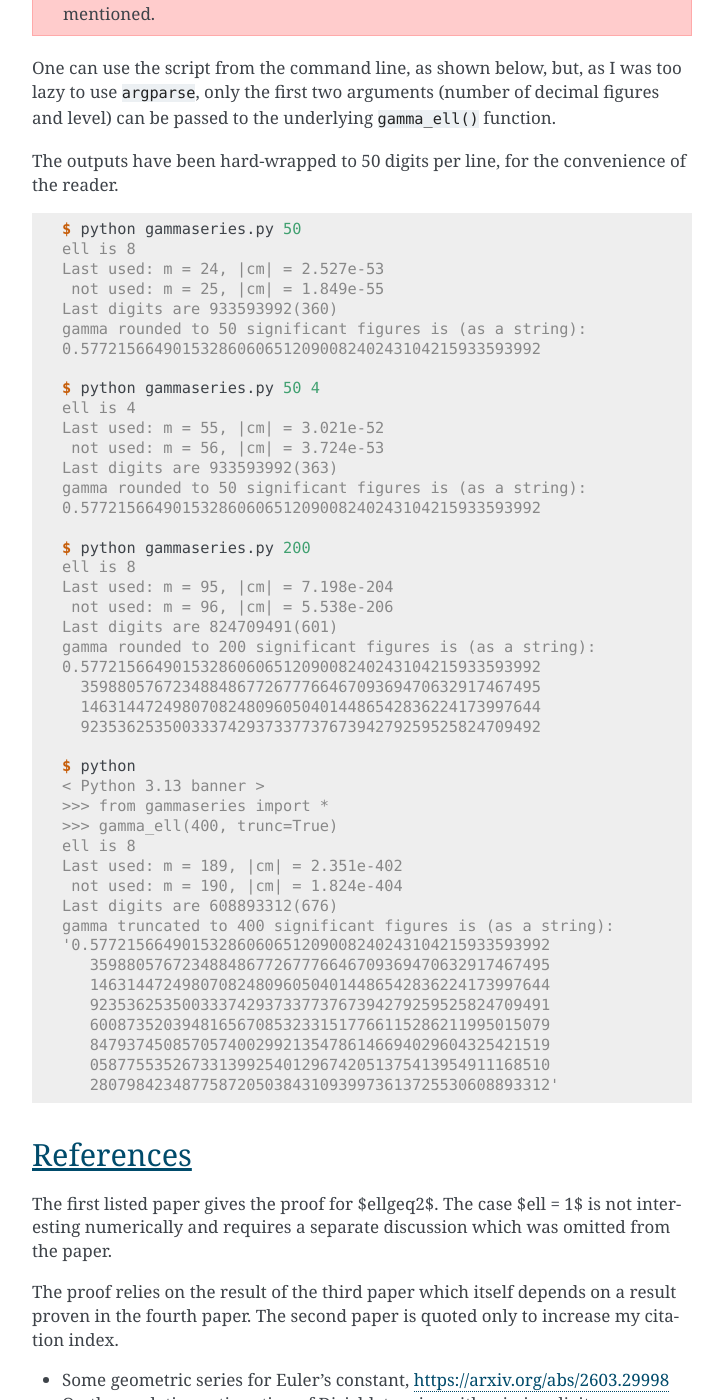
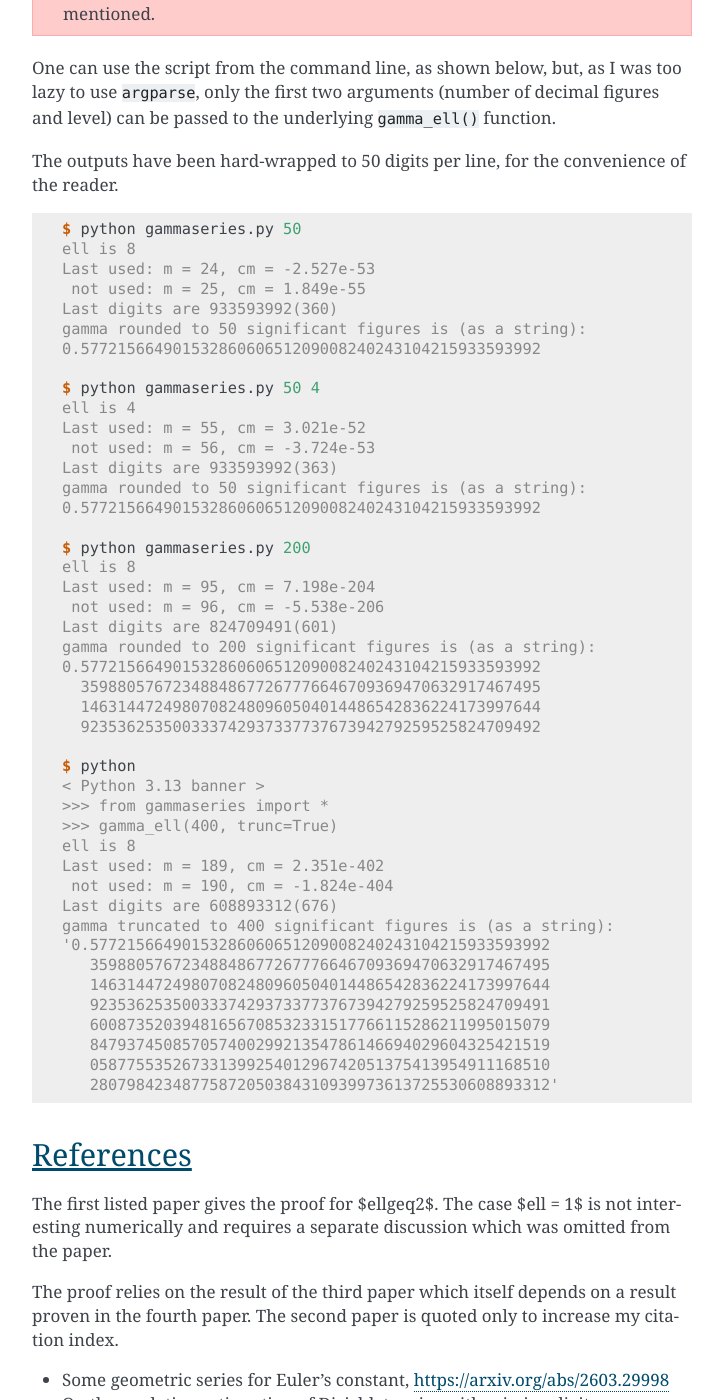
Before and after one commit to burnol-math/dyadic-gamma, a Sphinx documentation site: the page built from docs/index.rst, in a window 1280 px wide and 1400 px high, scrolled down 1586 px. Shown: the whole window, without its empty margins (388-1111 px from the left). Built offline with Sphinx 7.4.7, drawn with Linux system fonts in a browser that asks for light colours.

```diff
--- a/docs/index.rst
+++ b/docs/index.rst
@@ -77,24 +77,24 @@ of the reader.
 
    $ python gammaseries.py 50
    ell is 8
-   Last used: m = 24, |cm| = 2.527e-53
-    not used: m = 25, |cm| = 1.849e-55
+   Last used: m = 24, cm = -2.527e-53
+    not used: m = 25, cm = 1.849e-55
    Last digits are 933593992(360)
    gamma rounded to 50 significant figures is (as a string):
    0.57721566490153286060651209008240243104215933593992
 
    $ python gammaseries.py 50 4
    ell is 4
-   Last used: m = 55, |cm| = 3.021e-52
-    not used: m = 56, |cm| = 3.724e-53
+   Last used: m = 55, cm = 3.021e-52
+    not used: m = 56, cm = -3.724e-53
    Last digits are 933593992(363)
    gamma rounded to 50 significant figures is (as a string):
    0.57721566490153286060651209008240243104215933593992
 
    $ python gammaseries.py 200
    ell is 8
-   Last used: m = 95, |cm| = 7.198e-204
-    not used: m = 96, |cm| = 5.538e-206
+   Last used: m = 95, cm = 7.198e-204
+    not used: m = 96, cm = -5.538e-206
    Last digits are 824709491(601)
    gamma rounded to 200 significant figures is (as a string):
    0.57721566490153286060651209008240243104215933593992
@@ -107,8 +107,8 @@ of the reader.
    >>> from gammaseries import *
    >>> gamma_ell(400, trunc=True)
    ell is 8
-   Last used: m = 189, |cm| = 2.351e-402
-    not used: m = 190, |cm| = 1.824e-404
+   Last used: m = 189, cm = 2.351e-402
+    not used: m = 190, cm = -1.824e-404
    Last digits are 608893312(676)
    gamma truncated to 400 significant figures is (as a string):
    '0.57721566490153286060651209008240243104215933593992
```
Also changed, not shown: README.md (+19 -23 lines), gammaseries.py (+23 -16 lines).
